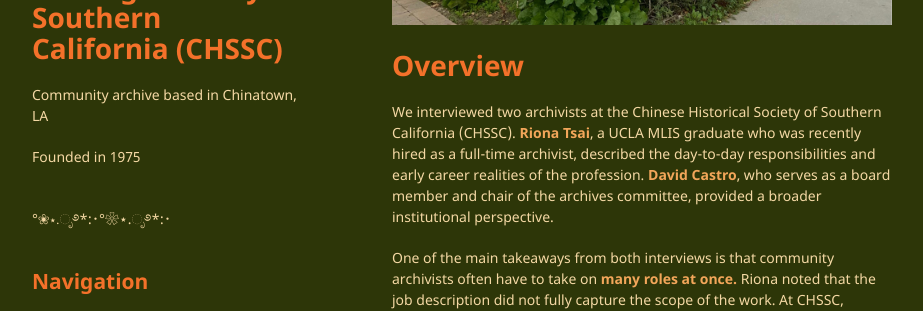
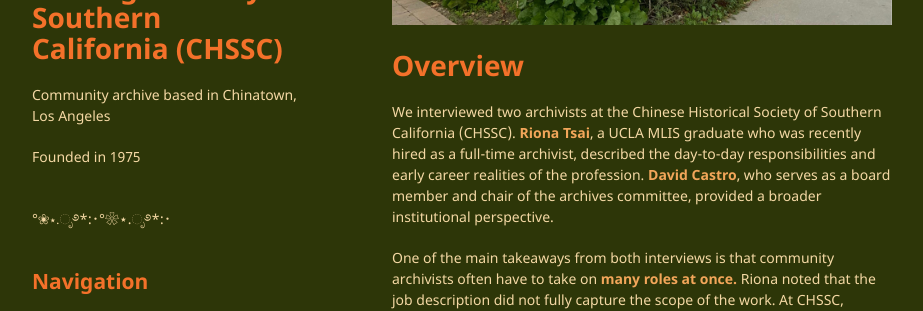
Before and after one commit to chaanelly/IS270-CHSSC, a Jekyll site: the page built from index.md, in a window 1280 px wide. Shown: the part 407-718 px from the top of the page, without its empty margins (178-1101 px from the left). Built offline with Jekyll 4.4.1, drawn with Linux system fonts in a browser that asks for light colours; our own code applies the rules of GitHub Pages for plain Markdown files.

Commit message:
Update default.html

```diff
--- a/_layouts/default.html
+++ b/_layouts/default.html
@@ -18,7 +18,7 @@
           <img src="{{site.logo | relative_url}}" alt="Logo" />
         {% endif %}
         <h1><a href="{{ "/" | absolute_url }}">{{ site.title | default: site.github.repository_name }}</a></h1>
-        <p>Community archive based in Chinatown, LA</p>
+        <p>Community archive based in Chinatown, Los Angeles</p>
         <p>Founded in 1975</p>
         <br>
         <p>°❀⋆.ೃ࿔*:･°❀⋆.ೃ࿔*:･</p>
```
